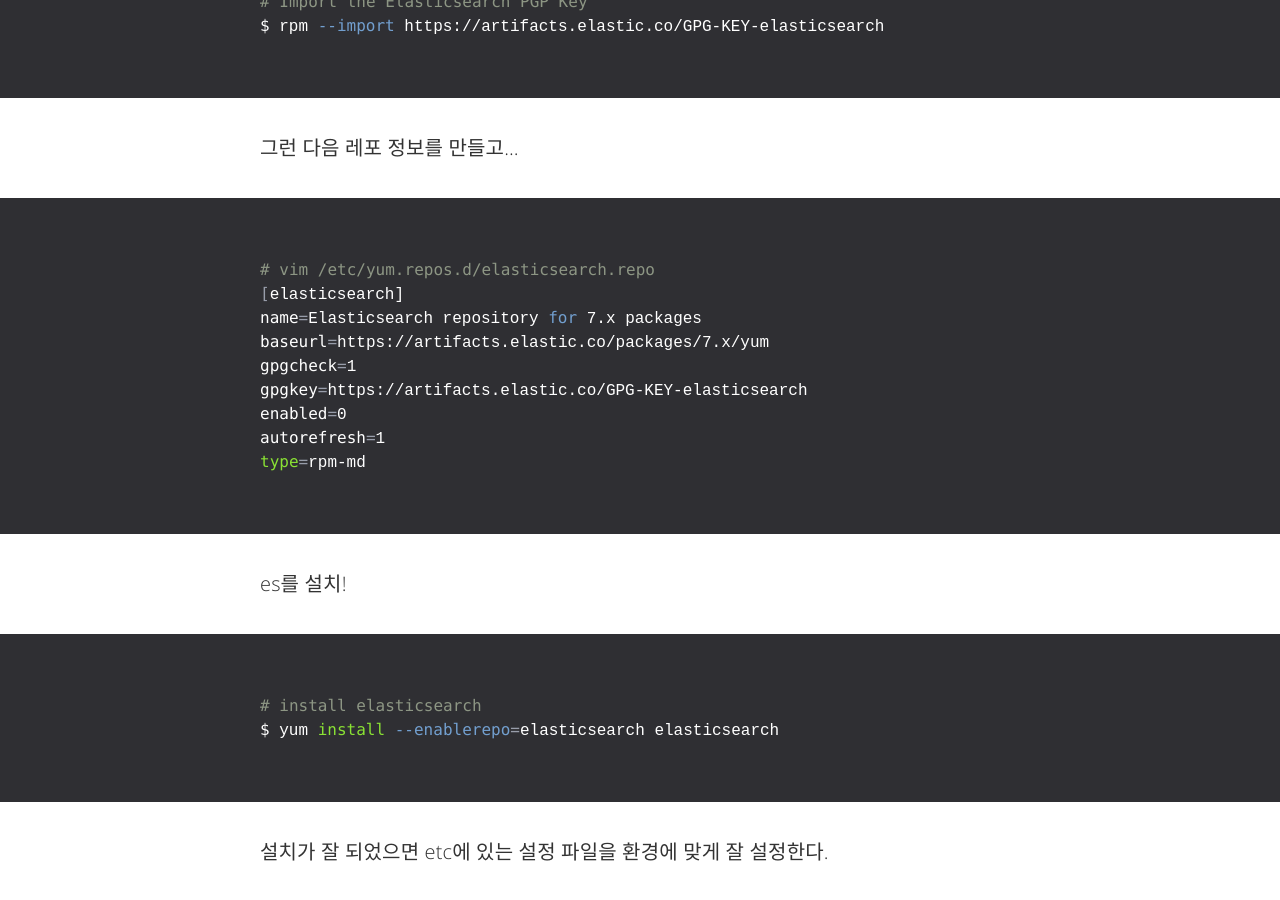
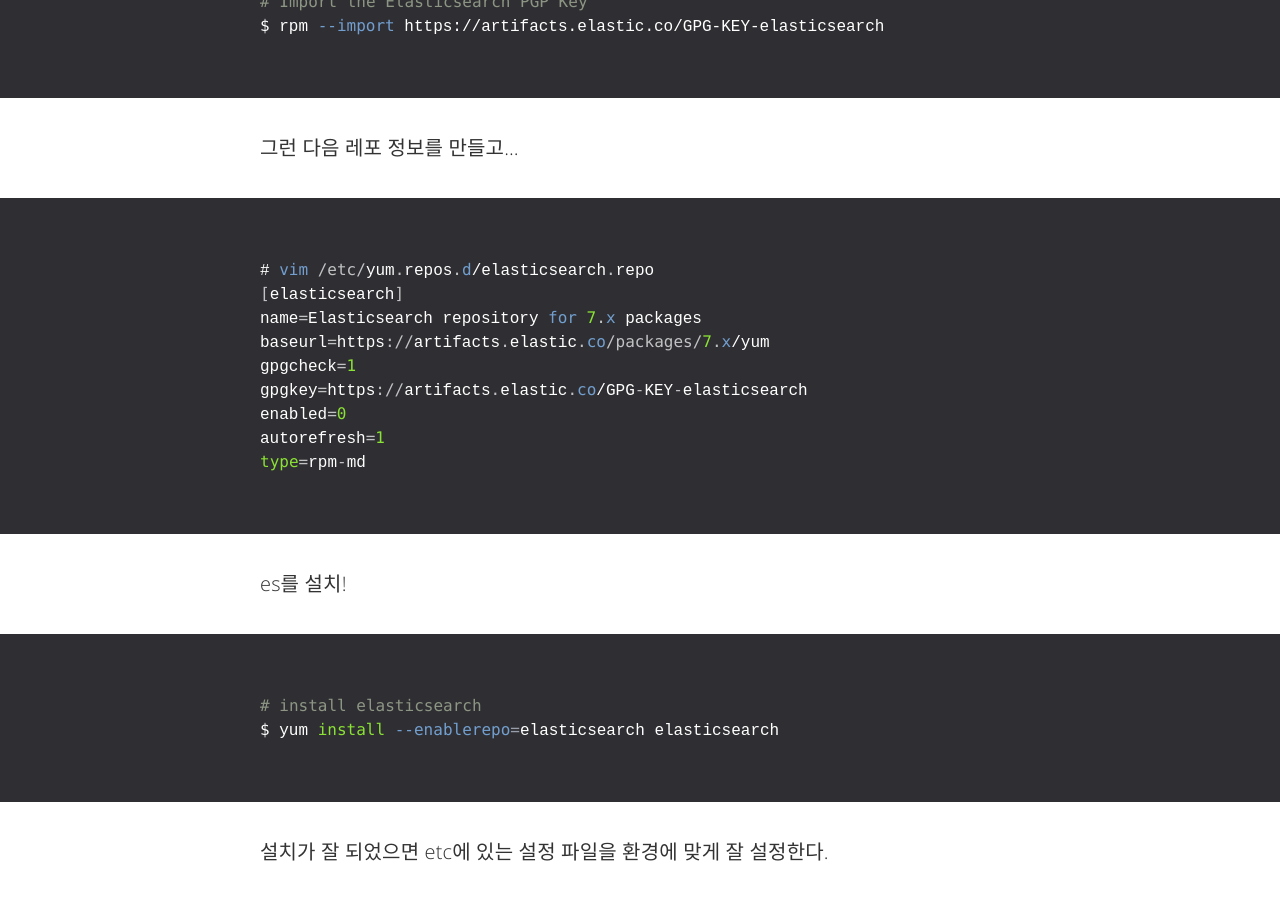
Before and after one commit to snutiise/snutiise.github.io, a Jekyll site: the page built from _posts/2020-11-08-elk.md, in a window 1280 px wide and 900 px high, scrolled down 2181 px. Built offline with Jekyll 4.4.1, drawn with Linux system fonts in a browser that asks for light colours; comment, search, counter and statistics services are not loaded; some of the changed text lies outside the part shown.

Commit message:
post edit

```diff
--- a/_posts/2020-11-08-elk.md
+++ b/_posts/2020-11-08-elk.md
@@ -46,7 +46,7 @@ $ rpm --import https://artifacts.elastic.co/GPG-KEY-elasticsearch
 
 그런 다음 레포 정보를 만들고...
 
-{% highlight shell %}
+{% highlight vim %}
 # vim /etc/yum.repos.d/elasticsearch.repo
 [elasticsearch]
 name=Elasticsearch repository for 7.x packages
@@ -117,7 +117,7 @@ $ rpm --import https://artifacts.elastic.co/GPG-KEY-elasticsearch
 
 바로 레포 정보를 만든다.
 
-{% highlight shell %}
+{% highlight vim %}
 # vim /etc/yum.repos.d/logstash.repo
 [logstash-7.x]
 name=Elastic repository for 7.x packages
@@ -168,7 +168,7 @@ $ rpm --import https://artifacts.elastic.co/GPG-KEY-elasticsearch
 
 레포 정보를 만든다.
 
-{% highlight shell %}
+{% highlight vim %}
 # vim /etc/yum.repos.d/kibana.repo
 [kibana-7.x]
 name=Kibana repository for 7.x packages
@@ -231,7 +231,7 @@ $ rpm --import https://artifacts.elastic.co/GPG-KEY-elasticsearch
 
 그런 다음 레포 정보를 만든다.
 
-{% highlight shell %}
+{% highlight vim %}
 # vim /etc/yum.repos.d/elastic.repo
 [elastic-7.x]
 name=Elastic repository for 7.x packages
```
